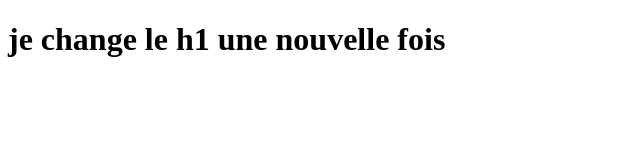
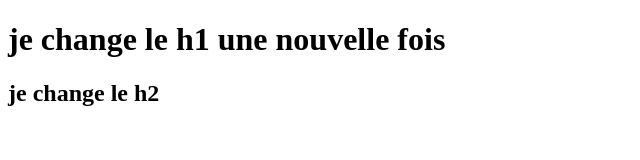
Before and after one commit to Baroness-prog/helloworld, a plain HTML site: page index.html in a window 1280 px wide. Shown: the whole page, without its empty margins (0-640 px from the left). Drawn offline with Linux system fonts and the light colour scheme.

Commit message:
changing h2

```diff
--- a/index.html
+++ b/index.html
@@ -10,7 +10,7 @@
 je change le h1 une nouvelle fois
 </h1>
 
-<h2>
+<h2>  je change le h2
 </h2>
 
 </body>
```
